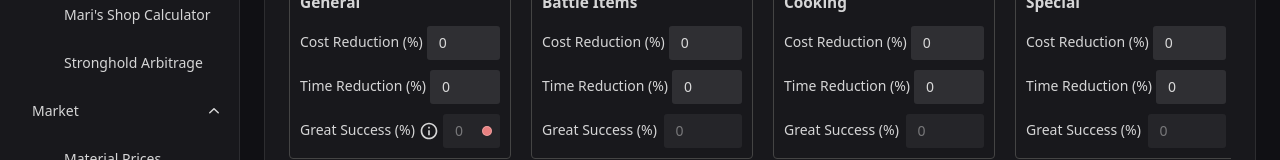
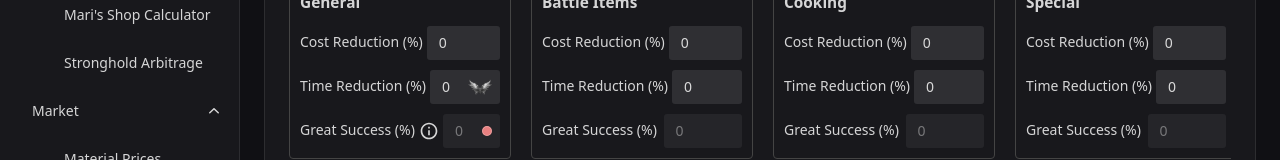
Before and after one commit to yiruinn/loa-buddy, a Vue app in the folder web/: page /crafting in a window 1280 px wide. Shown: the part 172-332 px from the top of the page. Built offline with nearby package versions, Linux system fonts and the light colour scheme; no server answers; a small style sheet from the web is missing.

Commit message:
add aura button for the additional 10% time reduction

```diff
--- a/web/src/components/CraftingPage.vue
+++ b/web/src/components/CraftingPage.vue
@@ -39,7 +39,20 @@
                 </div>
                 <div class="input-group">
                   <span>Time Reduction (%)</span>
-                  <n-input-number v-model:value="craftingReductions.general.time" :min="0" :max="30" :show-button="false" />
+                  <n-input-number
+                    v-model:value="generalTimeForInput"
+                    @focus="handleGeneralTimeFocus"
+                    @blur="handleGeneralTimeBlur"
+                    :min="0"
+                    :max="30"
+                    :show-button="false"
+                  >
+                    <template #suffix>
+                      <div @mousedown.stop @click="toggleTimeBonus" style="display: flex; align-items: center; cursor: pointer;">
+                        <img src="/icons/aura.webp" alt="Aura" :style="{ width: '24px', height: '24px', filter: timeReductionBonus ? 'none' : 'grayscale(100%)' }">
+                      </div>
+                    </template>
+                  </n-input-number>
                 </div>
                 <div class="input-group">
                   <span style="display: flex; align-items: center; gap: 4px;">
@@ -139,6 +152,7 @@ import { recipes, materialCosts } from '../store';
 
 const useLowestPrice = ref(false);
 const enableGreatSuccess = ref(false);
+const timeReductionBonus = ref(false);
 
 const craftingReductions = reactive({
   general: { cost: 0, time: 0, greatSuccess: 0 },
@@ -146,6 +160,33 @@ const craftingReductions = reactive({
   cooking: { cost: 0, time: 0, greatSuccess: 0 },
   special: { cost: 0, time: 0, greatSuccess: 0 },
 });
+
+const rawGeneralTime = ref(0);
+const generalTimeForInput = ref(0);
+
+const handleGeneralTimeFocus = () => {
+  generalTimeForInput.value = rawGeneralTime.value;
+};
+
+const handleGeneralTimeBlur = () => {
+  rawGeneralTime.value = generalTimeForInput.value;
+  let finalValue = rawGeneralTime.value || 0;
+  if (timeReductionBonus.value) {
+    finalValue += 10;
+  }
+  generalTimeForInput.value = Math.min(30, finalValue);
+  craftingReductions.general.time = generalTimeForInput.value;
+};
+
+const toggleTimeBonus = () => {
+  timeReductionBonus.value = !timeReductionBonus.value;
+  let finalValue = rawGeneralTime.value || 0;
+  if (timeReductionBonus.value) {
+    finalValue += 10;
+  }
+  generalTimeForInput.value = Math.min(30, finalValue);
+  craftingReductions.general.time = generalTimeForInput.value;
+};
 
 const localRecipes = ref([]);
 
@@ -183,6 +224,10 @@ watch(enableGreatSuccess, (newValue) => {
   localStorage.setItem('enableGreatSuccess', JSON.stringify(newValue));
 });
 
+watch(timeReductionBonus, (newValue) => {
+  localStorage.setItem('timeReductionBonus', JSON.stringify(newValue));
+});
+
 watch(craftingReductions, (newValue) => {
   localStorage.setItem('craftingReductions', JSON.stringify(newValue));
 });
@@ -205,6 +250,18 @@ onMounted(() => {
   if (savedUseLowestPrice !== null) {
     useLowestPrice.value = JSON.parse(savedUseLowestPrice);
   }
+  const savedTimeReductionBonus = localStorage.getItem('timeReductionBonus');
+  if (savedTimeReductionBonus !== null) {
+    timeReductionBonus.value = JSON.parse(savedTimeReductionBonus);
+  }
+
+  const storedTime = craftingReductions.general.time || 0;
+  generalTimeForInput.value = storedTime;
+  let baseTime = storedTime;
+  if (timeReductionBonus.value) {
+    baseTime = Math.max(0, storedTime - 10);
+  }
+  rawGeneralTime.value = baseTime;
 });
 </script>
 
```
Also changed, not shown: web/public/icons/aura.webp (added).
